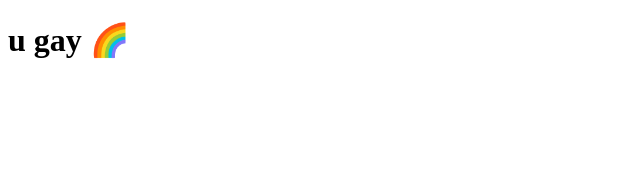
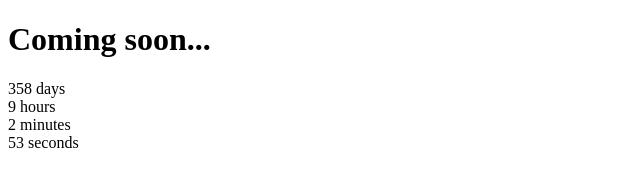
Before and after one commit to abe1242/abe1242.github.io, a plain HTML site: page index.html in a window 1280 px wide. Shown: the whole page, without its empty margins (0-640 px from the left). Drawn offline with Linux system fonts and the light colour scheme.

Commit message:
Countdown

```diff
--- a/index.html
+++ b/index.html
@@ -6,6 +6,31 @@
     <title>Document</title>
 </head>
 <body>
-    <h1>u gay 🌈</h1>
+    <h1>Coming soon...</h1>
+    <div id="counter"></div>
+    <script>
+        const counter = document.getElementById("counter");
+
+        var intervalId = window.setInterval(function(){
+            const startDate = new Date();
+            const birthDay = new Date("2024-06-11");
+
+            let seconds = Math.trunc((birthDay.getTime() - startDate.getTime()) / 1000);
+            let minutes = Math.floor(seconds/60);
+            let hours = Math.floor(minutes/60);
+            let days = Math.floor(hours/24);
+
+            hours = hours-(days*24);
+            minutes = minutes-(days*24*60)-(hours*60);
+            seconds = seconds-(days*24*60*60)-(hours*60*60)-(minutes*60);
+
+            counter.innerHTML = `
+                ${days} days<br>
+                ${hours} hours<br>
+                ${minutes} minutes<br>
+                ${seconds} seconds<br>
+            `;
+        }, 1000);
+    </script>
 </body>
 </html>
```
